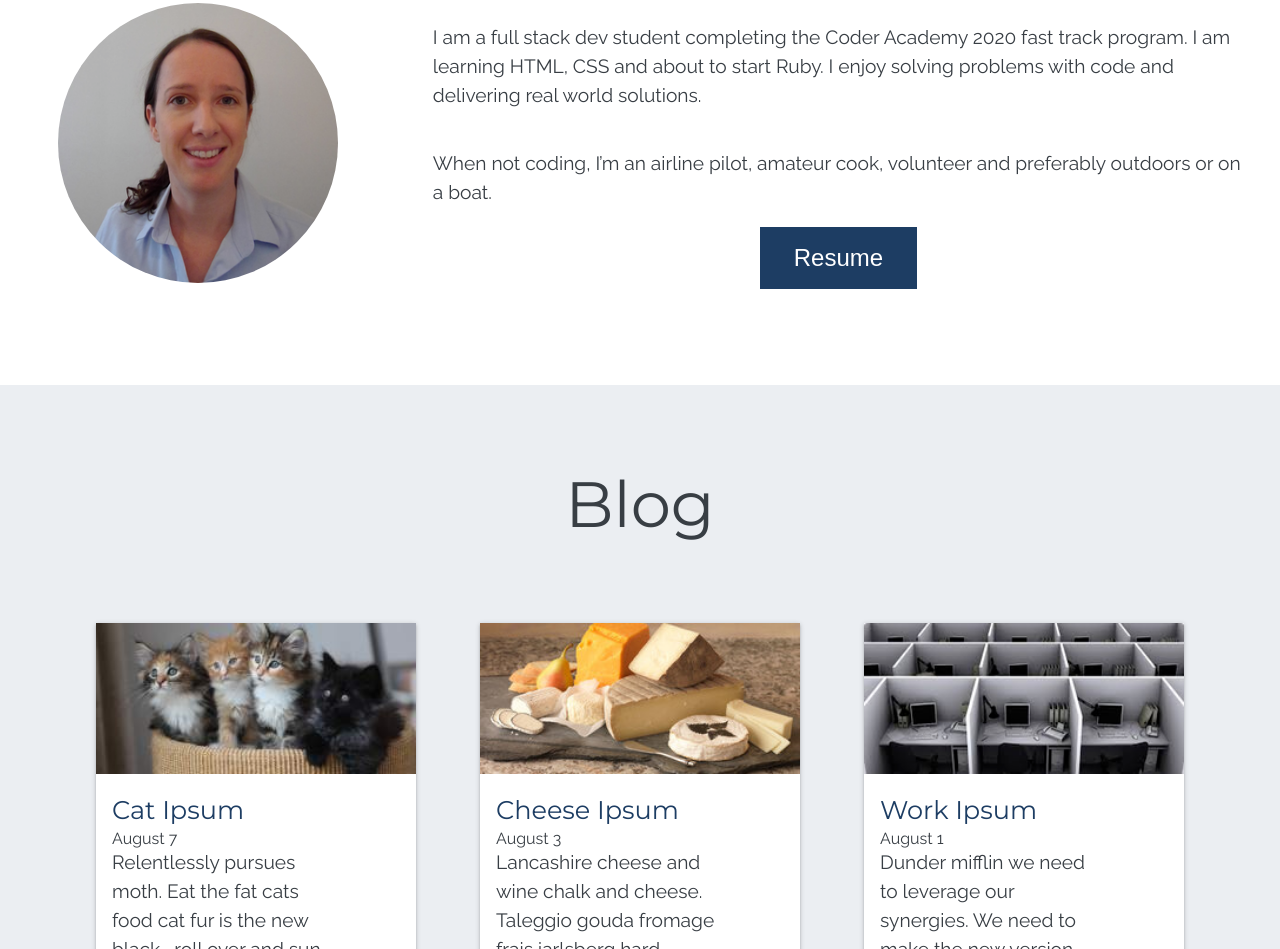
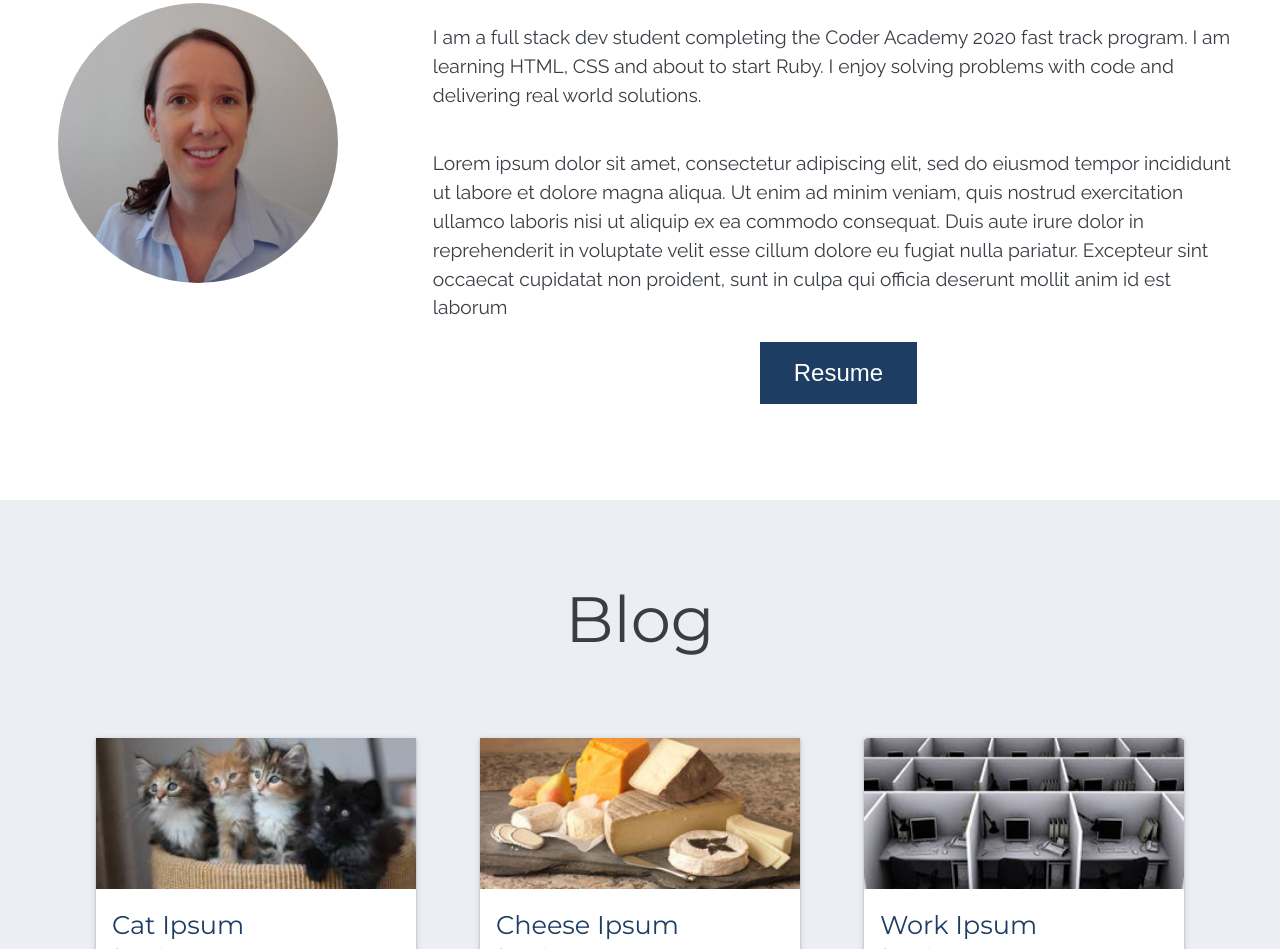
Before and after one commit to bronwyncarr/blog_site, a plain HTML site: page index.html in a window 1280 px wide. Shown: the part 1019-1968 px from the top of the page. Drawn offline with Linux system fonts and the light colour scheme.

Commit message:
lorem inspum

```diff
--- a/index.html
+++ b/index.html
@@ -51,7 +51,7 @@
           <p>I am a full stack dev student completing the Coder Academy 2020 fast track program. I am learning HTML, CSS
             and about to start Ruby. I enjoy solving problems with code and delivering real world solutions.
           </p>
-          <p>When not coding, I’m an airline pilot, amateur cook, volunteer and preferably outdoors or on a boat.
+          <p>Lorem ipsum dolor sit amet, consectetur adipiscing elit, sed do eiusmod tempor incididunt ut labore et dolore magna aliqua. Ut enim ad minim veniam, quis nostrud exercitation ullamco laboris nisi ut aliquip ex ea commodo consequat. Duis aute irure dolor in reprehenderit in voluptate velit esse cillum dolore eu fugiat nulla pariatur. Excepteur sint occaecat cupidatat non proident, sunt in culpa qui officia deserunt mollit anim id est laborum
           </p>
           <!-- Resume link -->
           <a href='https://drive.google.com/file/d/1q1wofu9kGNDFHIRYHb4dxsTyHoZltSAo/view?usp=sharing' download><button>Resume</button></a>
```
